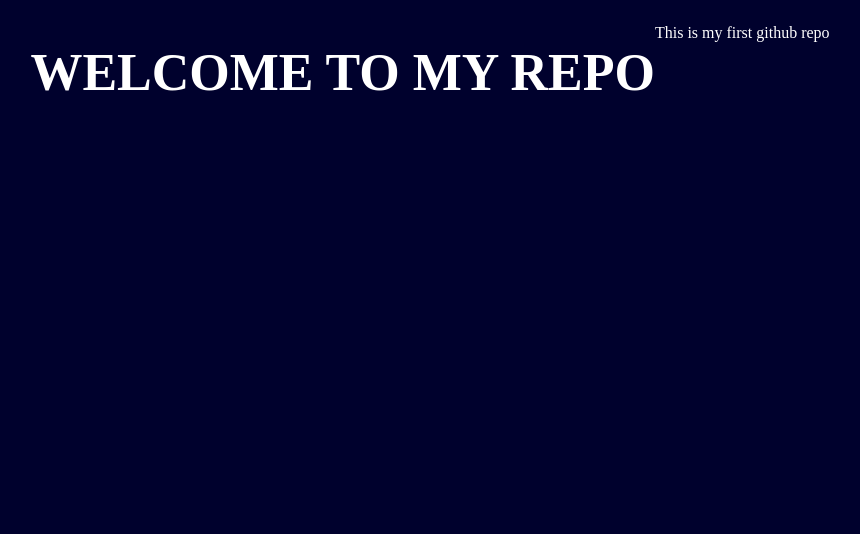
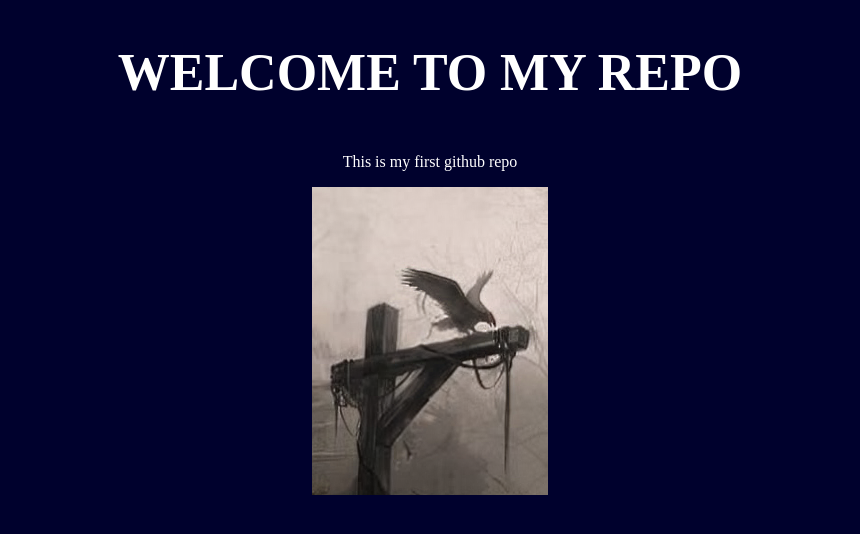
Before and after one commit to mahian/my-repo, a plain HTML site: page index.html in a window 1280 px wide. Shown: the whole page, without its empty margins (210-1070 px from the left). Drawn offline with Linux system fonts and the light colour scheme.

Commit message:
image added

```diff
--- a/index.html
+++ b/index.html
@@ -10,5 +10,6 @@
 <body>
     <h1>WELCOME TO MY REPO</h1>
     <p>This is my first github repo</p>
+    <img src="bird.png" alt="">
 </body>
 </html>
--- a/style.css
+++ b/style.css
@@ -3,6 +3,8 @@ h1{
 }
 body{
     display: flex;
+    flex-direction: column;
+    align-items: center;
     justify-content: center;
     background: rgb(0, 1, 45);
     color: white;
```
Also changed, not shown: bird.png (added).
